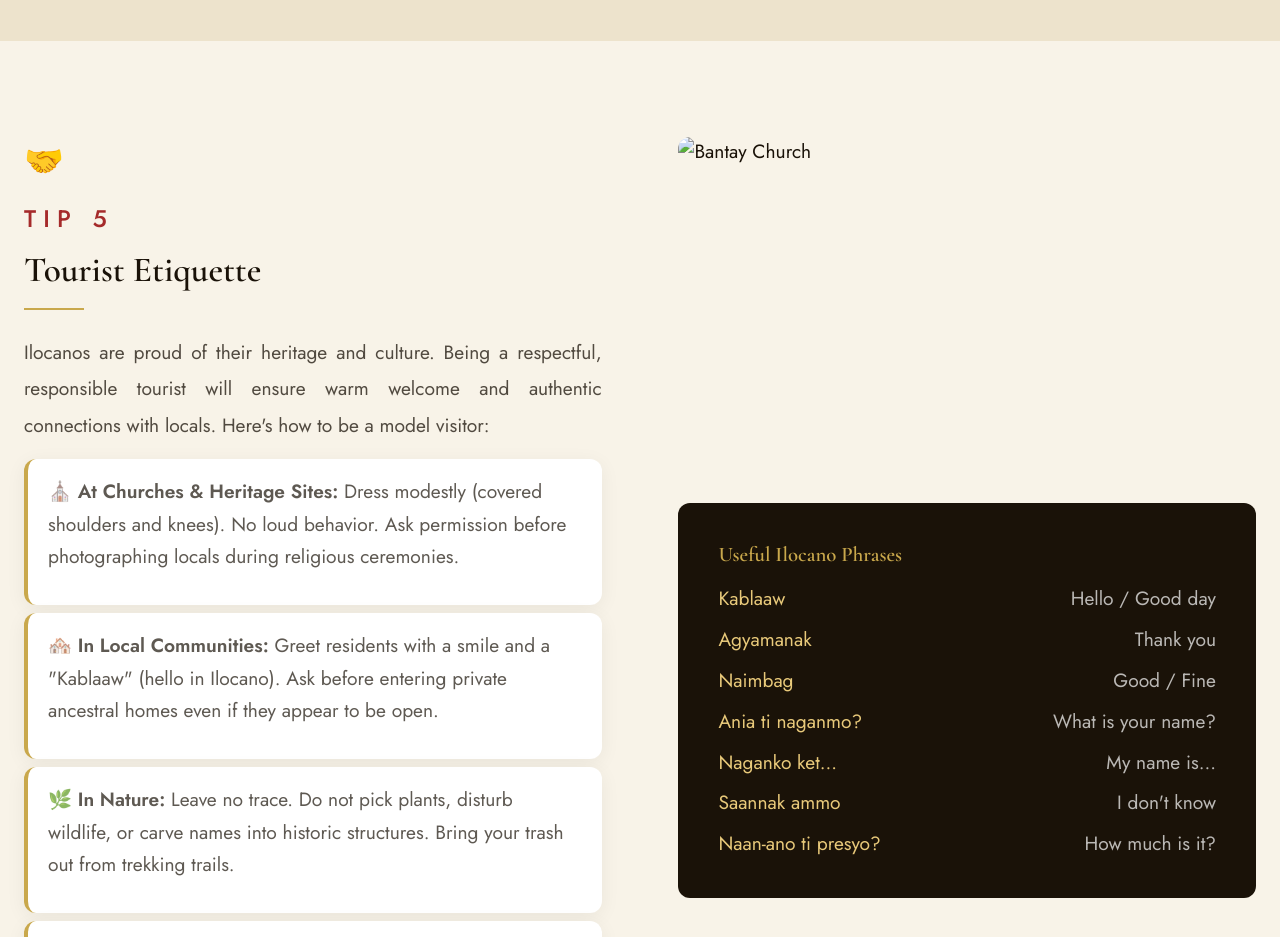
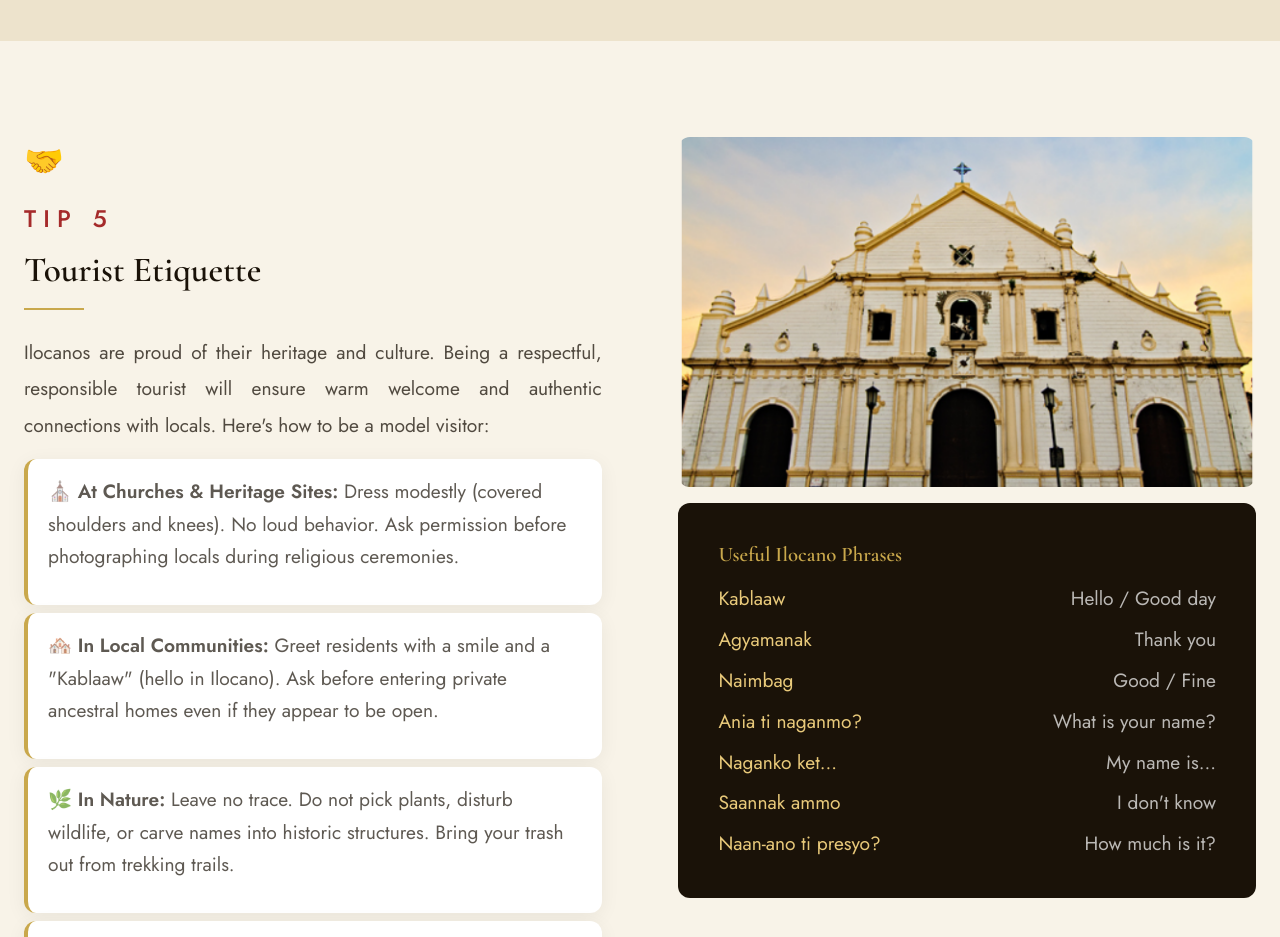
Before and after one commit to jheeaaaan/ILOCOS_SUR_TOURISM_WEBSITE, a plain HTML site: page tips.html in a window 1280 px wide. Shown: the part 5420-6357 px from the top of the page. Drawn offline with nearby package versions, Linux system fonts and the light colour scheme.

Commit message:
Update tips.html

```diff
--- a/tips.html
+++ b/tips.html
@@ -255,7 +255,7 @@
           </div>
         </div>
         <div class="reveal reveal-delay-1">
-          <img src="images/bantay-church.jpg" alt="Bantay Church" class="card-img-sm mb-3" style="border-radius:var(--radius);height:350px;object-fit:cover;">
+          <img src="images/paul.png" class="card-img-sm mb-3" style="border-radius:var(--radius);height:350px;object-fit:cover;">
           <div class="dark-panel">
             <h4 class="panel-title-sm">Useful Ilocano Phrases</h4>
             <div class="phrase-grid">
```
